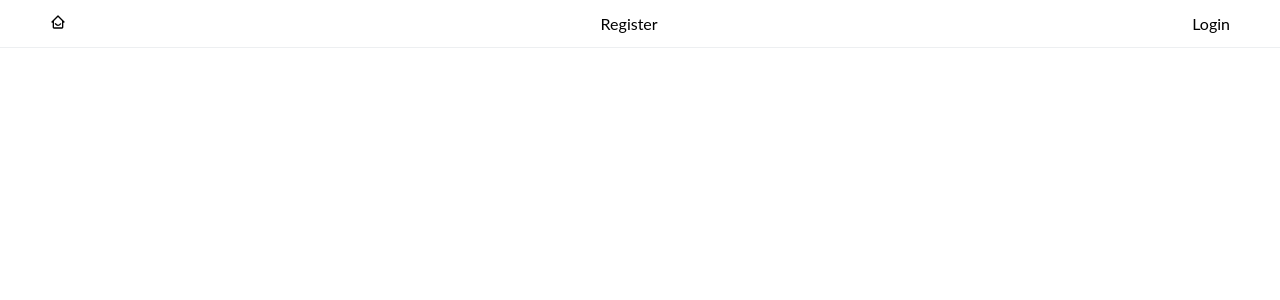
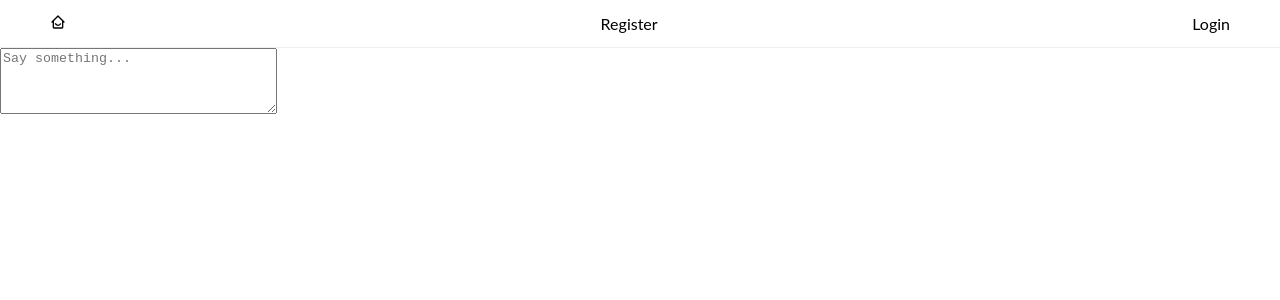
Before and after one commit to travismoulton/social-media-frontend, a React (Create React App) app: page /createPost in a window 1280 px wide. Shown: the top 300 px of the page. Built offline with nearby package versions, Linux system fonts and the light colour scheme; no server answers.

Commit message:
started working on CreatePost

```diff
--- a/src/App.js
+++ b/src/App.js
@@ -8,6 +8,7 @@ import Logout from './components/Logout/Logout';
 import Layout from './components/Layout/Layout';
 import Register from './components/Register/Register';
 import GroupPage from './components/GroupPage/GroupPage';
+import CreatePost from './components/CreatePost/CreatePost';
 
 import { authSuccess } from './store/authSlice';
 import { appUtils } from './appUtils';
@@ -33,6 +34,7 @@ function App() {
       <Route path="/logout" component={Logout} />
       <Route path="/register" component={Register} />
       <Route path="/group/:groupName" component={GroupPage} />
+      <Route path="/createPost" component={CreatePost} />
     </Switch>
   );
 
--- /dev/null
+++ b/src/components/CreatePost/CreatePost.js
@@ -0,0 +1,54 @@
+import { useState, useEffect } from 'react';
+import { useHistory } from 'react-router-dom';
+
+import Input from '../UI/Input/Input';
+import checkValidityHandler from '../../shared/checkValidityHandler';
+
+export default function CreatePost() {
+  const history = useHistory();
+
+  const [contentInput, setContentInput] = useState({
+    elementType: 'textarea',
+    elementConfig: { placeholder: 'Say something...' },
+    value: '',
+    id: 'createPost',
+    valid: false,
+    validation: { required: true },
+    touched: false,
+    wrapperClass: 'CreaetPostWrapper',
+  });
+
+  function setInputAsTouched(input, setStateFn) {
+    setStateFn({ ...input, touched: true });
+  }
+
+  function inputChangedHandler(e, input) {
+    const { value } = e.target;
+
+    const updatedInput = {
+      ...input,
+      value,
+      valid: checkValidityHandler(value, input.validation),
+      touched: true,
+    };
+
+    if (input.id === 'createPost') setContentInput(updatedInput);
+  }
+
+  const form = [contentInput].map((el) => (
+    <Input
+      elementType={el.elementType}
+      elementConfig={el.elementConfig}
+      value={el.value}
+      id={el.id}
+      valid={el.valid}
+      required={el.validation.required}
+      touched={el.touched}
+      key={el.id}
+      wrapperClass={el.wrapperClass}
+      changed={inputChangedHandler}
+    />
+  ));
+
+  return <>{form}</>;
+}
--- a/src/components/GroupPage/AboutGroup/AboutGroup.js
+++ b/src/components/GroupPage/AboutGroup/AboutGroup.js
@@ -1,3 +1,5 @@
+import { Link } from 'react-router-dom';
+
 import classes from './AboutGroup.module.css';
 
 export default function AboutGroup({ group }) {
@@ -12,7 +14,11 @@ export default function AboutGroup({ group }) {
       </div>
       <div className={classes.BtnAndDateWrapper}>
         <p>created at...</p>
-        <button>Create Post</button>
+        <div className={`Global-btn-1 ${classes.CreatePostBtn}`}>
+          <Link className={classes.Link} to="/createPost">
+            Create Post
+          </Link>
+        </div>
       </div>
     </div>
   );
--- a/src/components/GroupPage/AboutGroup/AboutGroup.module.css
+++ b/src/components/GroupPage/AboutGroup/AboutGroup.module.css
@@ -15,3 +15,17 @@
   text-transform: uppercase;
   color: #fff;
 }
+
+.CreatePostBtn {
+  width: 12.5rem;
+  height: 2.5rem;
+  display: flex;
+  justify-content: center;
+  align-items: center;
+  text-align: center;
+}
+
+.Link {
+  text-decoration: none;
+  color: #fff;
+}
```
Also changed, not shown: src/components/CreatePost/CreatePost.module.css (added), 1 other file (tests, documents, lock files or other folders).
